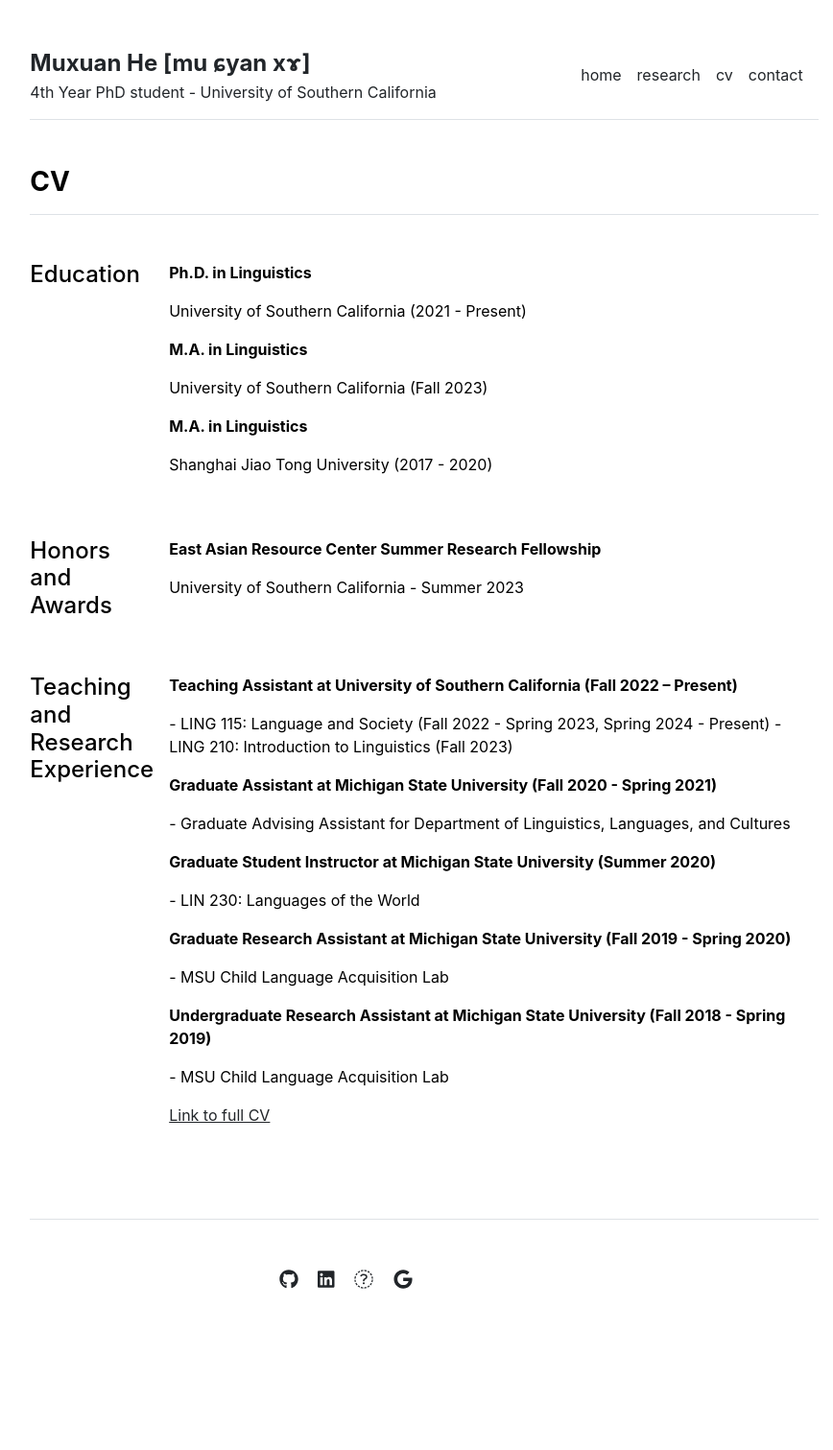
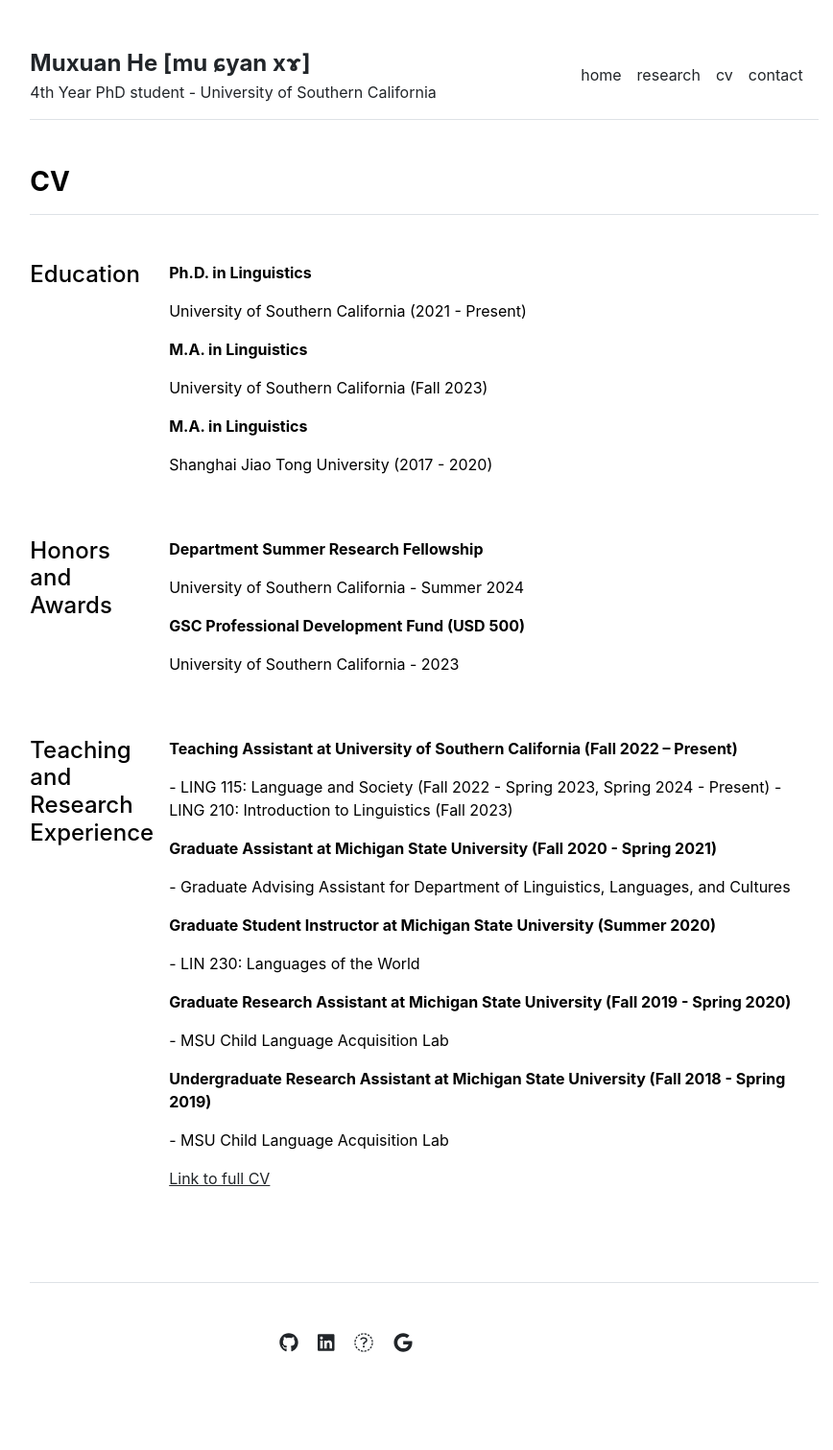
Before and after one commit to MuxuanHe/MuxuanHe.github.io, a Jekyll site: the page built from cv.md, in a window 1280 px wide. Shown: the whole page at 96% size, without its empty margins (198-1066 px from the left). Built offline with Jekyll 4.4.1, drawn with Linux system fonts in a browser that asks for light colours; before the commit the page ends 1445 px from its top, so only the background shows below that.

Commit message:
Update awards.yml

```diff
--- a/_data/cv/awards.yml
+++ b/_data/cv/awards.yml
@@ -1,2 +1,4 @@
-- title: 'East Asian Resource Center Summer Research Fellowship'
-  description: 'University of Southern California - Summer 2023'
+- title: 'Department Summer Research Fellowship'
+  description: 'University of Southern California - Summer 2024'
+- title: 'GSC Professional Development Fund (USD 500)'
+  description: 'University of Southern California - 2023'
```
